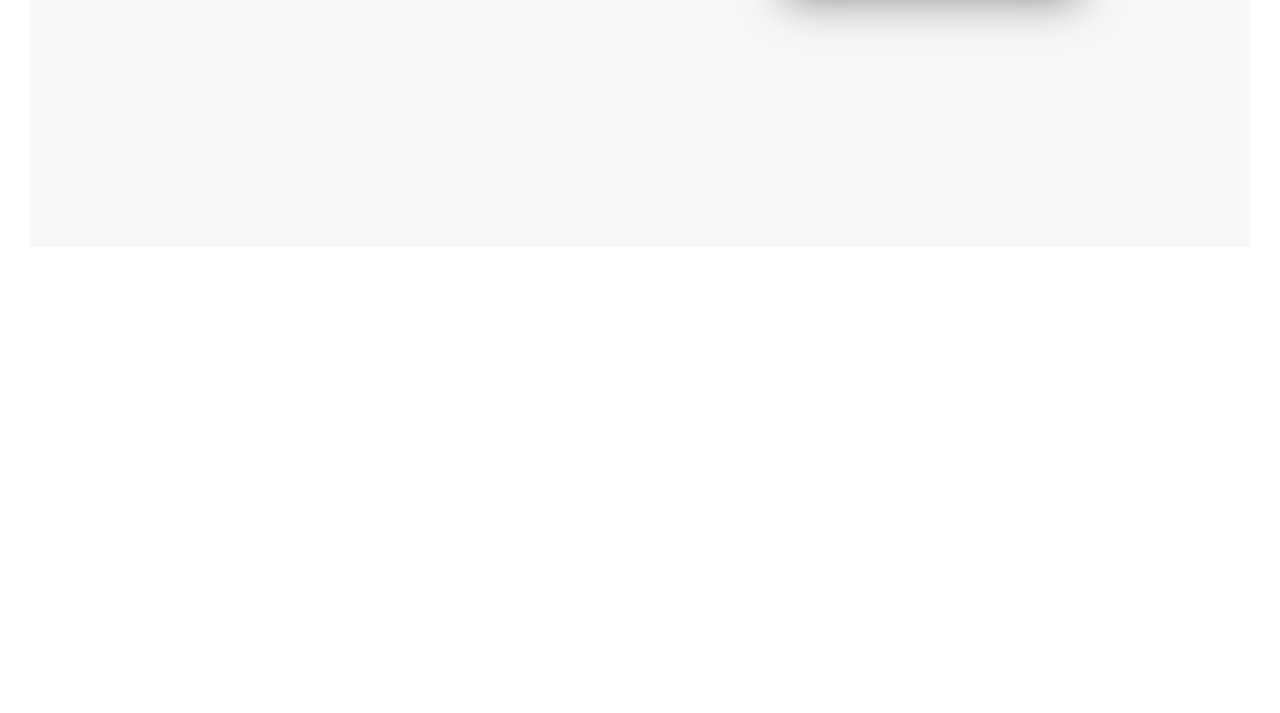
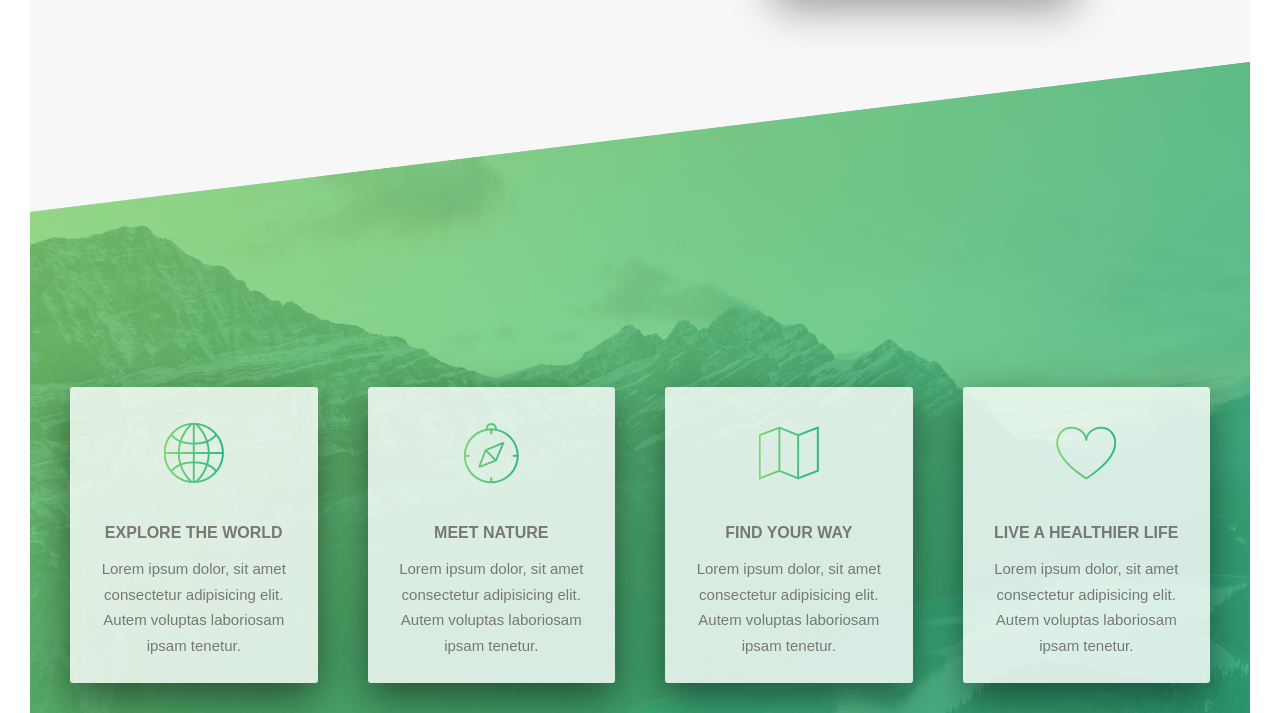
Before and after one commit to Mostak-Ahamed-Nishat/Natour-responsive-css-template, a plain HTML site: page index.html in a window 1280 px wide. Shown: the part 1327-2040 px from the top of the page. Before the commit the page ends 1604 px from the top, so only its background shows below. Drawn offline with Linux system fonts and the light colour scheme.

Commit message:
fetured section added

```diff
--- a/index.html
+++ b/index.html
@@ -12,6 +12,7 @@
 </head>
 
 <body>
+    <!-- section header   -->
     <header class="header">
         <div class="header__logo-box">
             <img class="header__logo" src="./img/logo-white.png" alt="Natour Logo" />
@@ -26,6 +27,7 @@
     </header>
 
     <main>
+        <!-- Section Composition -->
         <section class="section-about">
             <div class="u-center-text u-margin-bottom-big">
                 <h2 class="heading-secondary">
@@ -58,6 +60,56 @@
                 </div>
             </div>
         </section>
+
+        <!-- Section Featured -->
+        <section class="section-features">
+            <div class="row">
+                <div class="col-1-of-4">
+                    <div class="feature-box">
+                        <i class="feature-box__icon icon-basic-world"></i>
+                        <h3 class="heading-tertiary u-margin-bottom-small">
+                            Explore the world
+                        </h3>
+                        <p class="feature-box__text">
+                            Lorem ipsum dolor, sit amet consectetur adipisicing elit. Autem voluptas laboriosam ipsam tenetur.
+                        </p>
+                    </div>
+                </div>
+                <div class="col-1-of-4">
+                    <div class="feature-box">
+                        <i class="feature-box__icon icon-basic-compass"></i>
+                        <h3 class="heading-tertiary u-margin-bottom-small">
+                            Meet Nature
+                        </h3>
+                        <p class="feature-box__text">
+                            Lorem ipsum dolor, sit amet consectetur adipisicing elit. Autem voluptas laboriosam ipsam tenetur.
+                        </p>
+                    </div>
+                </div>
+                <div class="col-1-of-4">
+                    <div class="feature-box">
+                        <i class="feature-box__icon icon-basic-map"></i>
+                        <h3 class="heading-tertiary u-margin-bottom-small">
+                            Find your way
+                        </h3>
+                        <p class="feature-box__text">
+                            Lorem ipsum dolor, sit amet consectetur adipisicing elit. Autem voluptas laboriosam ipsam tenetur.
+                        </p>
+                    </div>
+                </div>
+                <div class="col-1-of-4">
+                    <div class="feature-box">
+                        <i class="feature-box__icon icon-basic-heart"></i>
+                        <h3 class="heading-tertiary u-margin-bottom-small">
+                            Live a healthier life
+                        </h3>
+                        <p class="feature-box__text">
+                            Lorem ipsum dolor, sit amet consectetur adipisicing elit. Autem voluptas laboriosam ipsam tenetur.
+                        </p>
+                    </div>
+                </div>
+            </div>
+        </section>
     </main>
 </body>
 
--- a/sass/abstract/_variables.scss
+++ b/sass/abstract/_variables.scss
@@ -1,3 +1,6 @@
+//Default Font size
+$default-font-size:1.6rem;
+// Colors
 $color-primary:#55c57a;
 $color-primary-light:#7ed56f;
 $color-primary-dark:#28b485;
@@ -8,6 +11,4 @@ $color-black:#000;
 // Grid
 $grid-width:114rem;
 $gutter-vertical:8rem;
-$gutter-horizontal:8rem;
-//Font size
-$default-font-size:1.6rem;
+$gutter-horizontal:5rem;
--- /dev/null
+++ b/sass/components/_feature-box.scss
@@ -0,0 +1,20 @@
+.feature-box {
+    background-color: rgba($color-white, .8);
+    font-size: 1.5rem;
+    padding: 2.5rem;
+    text-align: center;
+    border-radius: 3px;
+    box-shadow: 0 1.5rem 4rem rgba($color-black, .5);
+    transition: transform .3s;
+    &__icon {
+        font-size: 6rem;
+        margin-bottom: .5rem;
+        display: inline-block;
+        background-image: linear-gradient(to right, $color-primary-light, $color-primary-dark);
+        -webkit-background-clip: text;
+        color: transparent;
+    }
+    &:hover {
+        transform: translateY(-1.5rem) scale(1.03);
+    }
+}
--- a/sass/pages/_home.scss
+++ b/sass/pages/_home.scss
@@ -3,3 +3,14 @@
     padding: 25rem 0;
     margin-top: -20vh;
 }
+
+.section-features {
+    margin-top: -11rem;
+    padding: 25rem 0;
+    background-image: linear-gradient(to right bottom, rgba($color-primary-light, 0.8), rgba($color-primary-dark, 0.8)), url("../img/nat-4.jpg");
+    background-size: cover;
+    transform: skewY(-7deg);
+    &>* {
+        transform: skewY(7deg);
+    }
+}
--- a/sass/style.scss
+++ b/sass/style.scss
@@ -12,3 +12,4 @@
 @import 'pages/home';
 @import 'components/buttons';
 @import 'components/composition';
+@import 'components/feature-box';
```
Also changed, not shown: css/style.css.
